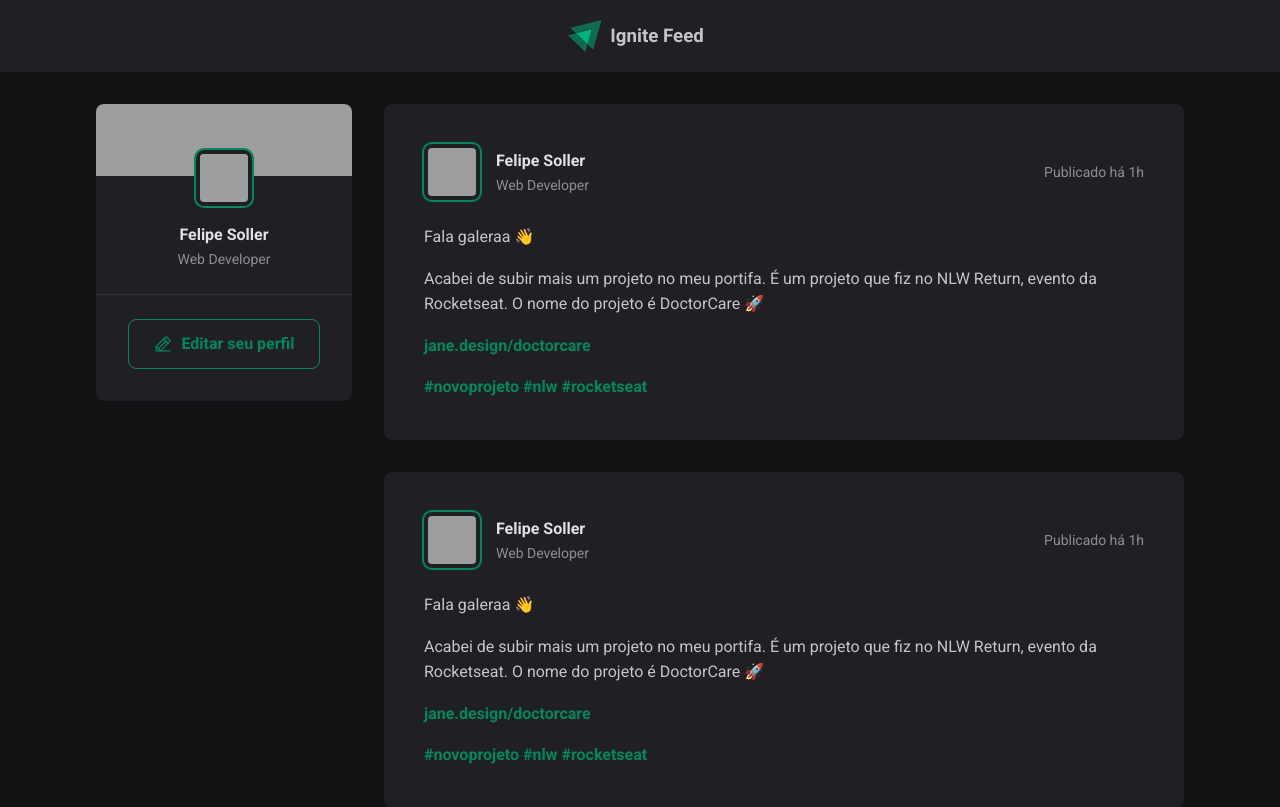
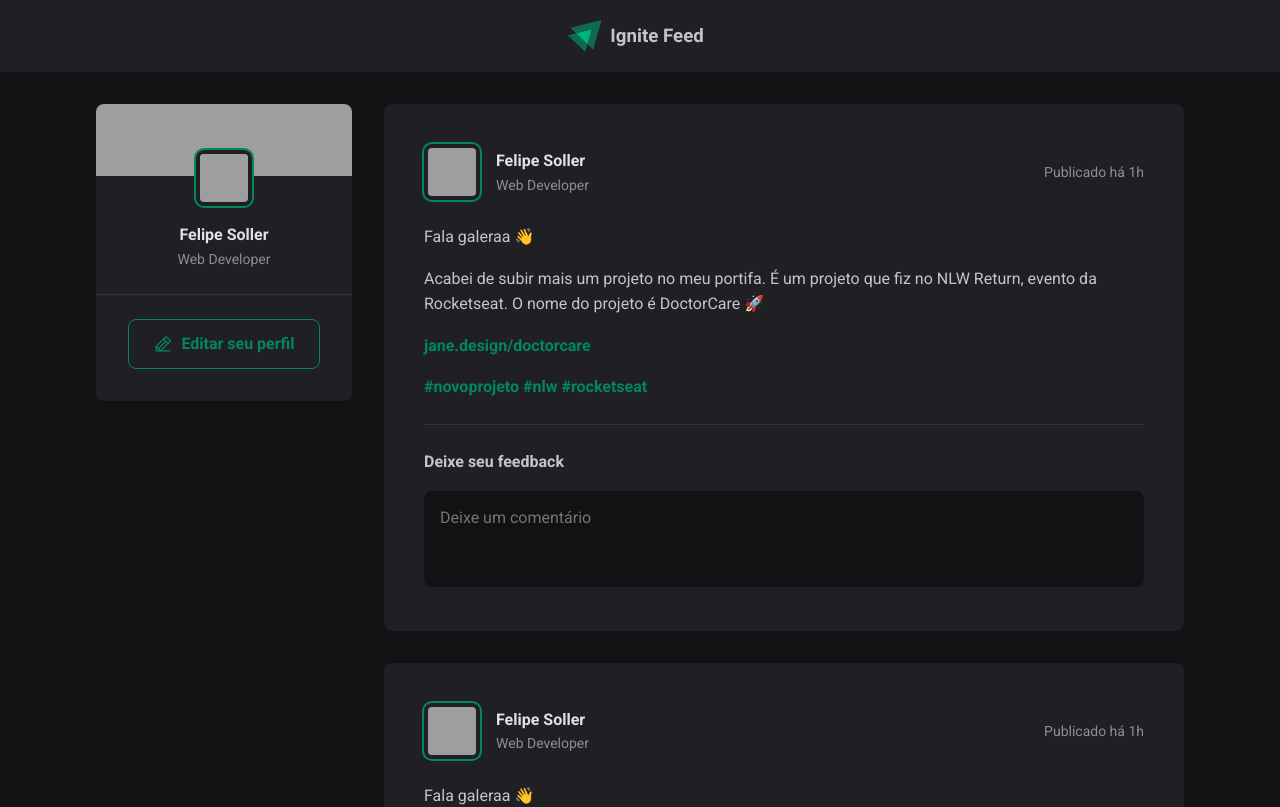
Before and after one commit to FelipeSoller/01-fundamentos-reactjs, a React (Vite) app: page / in a window 1280 px wide. Shown: the top 807 px of the page. Built offline with nearby package versions, Linux system fonts and the light colour scheme; grey boxes are pictures that could not be loaded.

Commit message:
Comment Form

```diff
--- a/src/components/Post.jsx
+++ b/src/components/Post.jsx
@@ -31,6 +31,16 @@
           <a href="#">#rocketseat</a>
         </p>
       </div>
+
+      <form className={styles.commentForm}>
+        <strong>Deixe seu feedback</strong>
+
+        <textarea placeholder='Deixe um comentário'/>
+
+        <footer>
+          <button type="submit">Publicar</button>
+        </footer>
+      </form>
     </article>
   )
 }
--- a/src/components/Post.module.css
+++ b/src/components/Post.module.css
@@ -4,7 +4,7 @@
   padding: 2.5rem;
 }
 
-.post + .post {
+.post+.post {
   margin-top: 2rem;
 }
 
@@ -66,3 +66,54 @@
   color: var(--gray-400);
   line-height: 1.6;
 }
+
+.commentForm {
+  width: 100%;
+  margin-top: 1.5rem;
+  padding-top: 1.5rem;
+  border-top: 1px solid var(--gray-600);
+}
+
+.commentForm>strong {
+  line-height: 1.6;
+  color: var(--gray-180);
+}
+
+.commentForm textarea {
+  width: 100%;
+  background: var(--gray-900);
+  border: 0;
+  resize: none;
+  height: 6rem;
+  padding: 1rem;
+  border-radius: 8px;
+  color: var(--gray-100);
+  line-height: 1.4;
+  margin-top: 1rem;
+}
+
+.commentForm footer {
+  visibility: hidden;
+  max-height: 0;
+}
+
+.commentForm:focus-within footer {
+  visibility: visible;
+  max-height: none;
+}
+
+.commentForm button[type=submit] {
+  padding: 1rem 1.5rem;
+  margin-top: 1rem;
+  border-radius: 8px;
+  border: 0;
+  background: var(--green-500);
+  color: var(--white);
+  font-weight: bold;
+  cursor: pointer;
+  transition: background-color 0.1s;
+}
+
+.commentForm button[type=submit]:hover {
+  background: var(--green-300);
+}
--- a/src/global.css
+++ b/src/global.css
@@ -10,6 +10,11 @@
 
   --green-300: #00B37E;
   --green-500: #00875F;
+}
+
+:focus {
+  outline: transparent;
+  box-shadow: 0 0 0 2px var(--green-500);
 }
 
 * {
```
